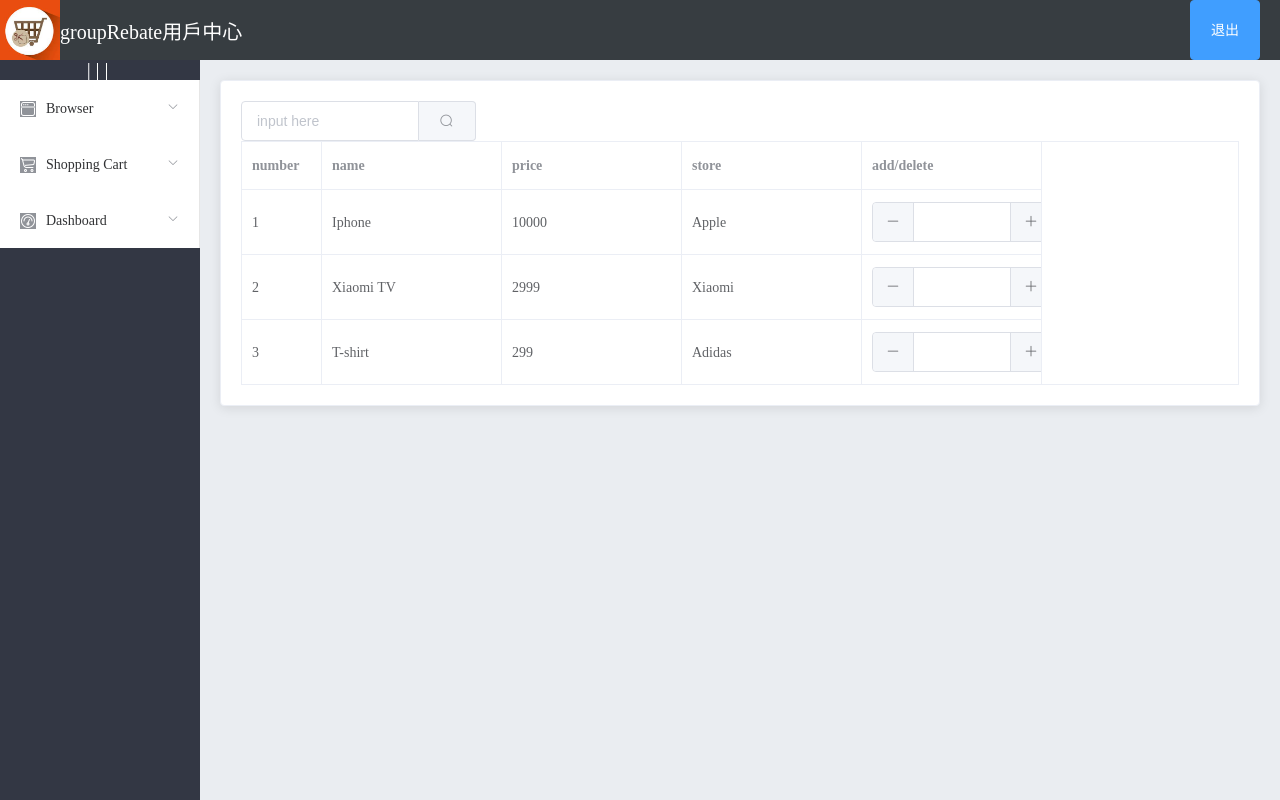
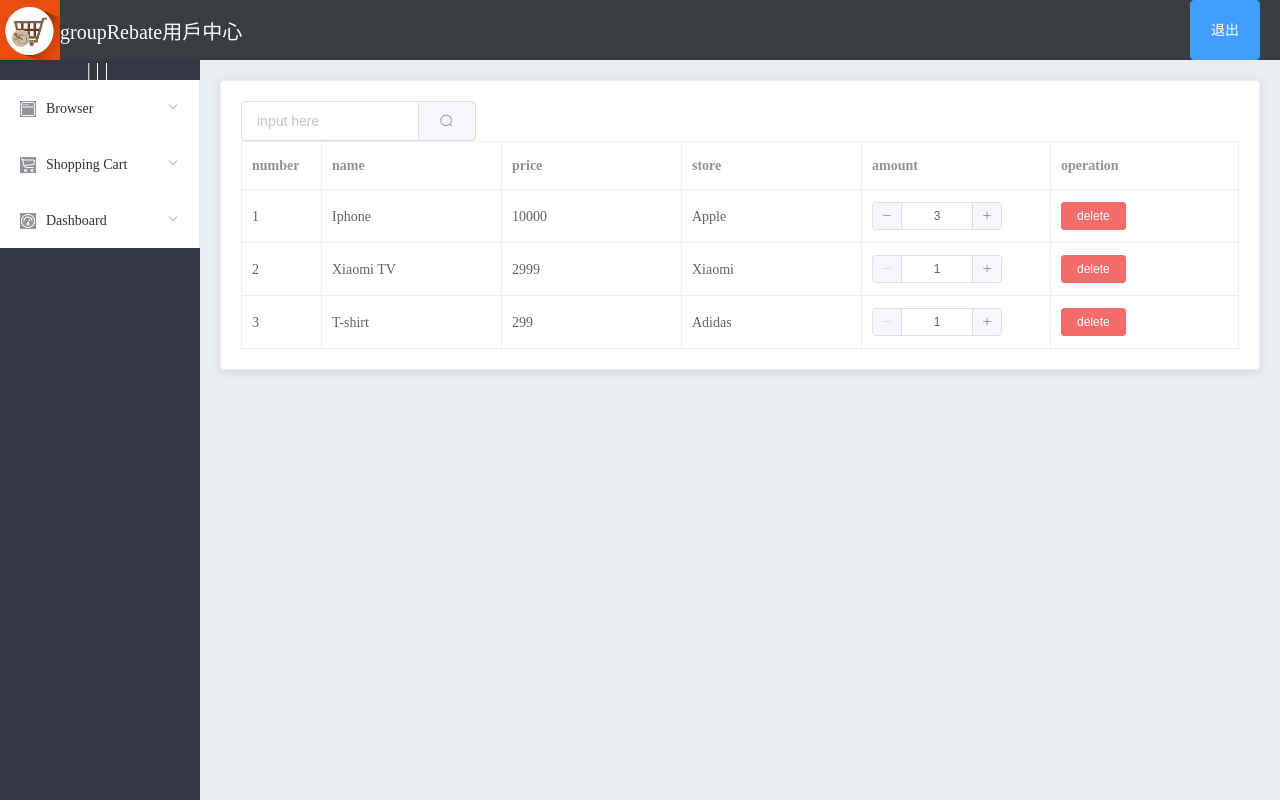
Before and after one commit to yiwei1029/vue-group, a Vue app: page /#/directory in a window 1280 px wide. Built offline with nearby package versions, Linux system fonts and the light colour scheme.

Commit message:
購物車清單頁面

```diff
--- a/src/components/cart/DirView.vue
+++ b/src/components/cart/DirView.vue
@@ -20,12 +20,27 @@
             </el-table-column>
             <el-table-column prop="store" label="store" width="180">
             </el-table-column>
-            <!-- <el-table-column prop="amount" label="amount" width="180"></el-table-column> -->
-            <el-table-column width="180" label="add/delete">
-                <el-input-number @change="handleChange" :min="0">
-                </el-input-number>
+            <!-- 更改數量 -->
+            <el-table-column label="amount">
+                <template slot-scope="scope">
+                    <div>
+                        <el-input-number :min="1" @change="handleChange" size="mini" v-model="scope.row.amount"
+                            placeholder="0" :value="0">
+                        </el-input-number>
+                    </div>
+                </template>
             </el-table-column>
+            <!-- 刪除操作 -->
+            <el-table-column label="operation">
+                <template slot-scope="scope">
+                    <el-button @click.native.prevent="deleteRow(scope.$index, scope.row)" type="danger" size="mini">
+                        delete
+                    </el-button>
+                </template>
+            </el-table-column>
+
         </el-table>
+
     </el-card>
 </template>
 
@@ -38,16 +53,26 @@ export default {
                 pagenum: 1,
                 pagesize: 2
             },
-            CartList: [{ name: 'Iphone', price: 10000, store: 'Apple', amount: 0 },
-            { name: 'Xiaomi TV', price: 2999, store: 'Xiaomi', amount: 0 },
-            { name: 'T-shirt', price: 299, store: 'Adidas', amount: 0 }],
-            total: 0,
+            CartList: [{ name: 'Iphone', price: 10000, store: 'Apple', amount: 3 },
+            { name: 'Xiaomi TV', price: 2999, store: 'Xiaomi', amount: 1 },
+            { name: 'T-shirt', price: 299, store: 'Adidas', amount: 1 }],
+            amount: 0,
+
         }
     },
     methods: {
         async getProdList() {
             const { data: res } = await this.$http.get('products', { params: this.queryInfo })
 
+        },
+        deleteRow(index, rows) {
+            this.CartList.splice(index, 1)
+            // rows.splice(index, 1);
+        },
+        handleChange() {
+            this.CartList.forEach(item => {
+                console.log(item.amount)
+            });
         }
     },
     created() {
```
